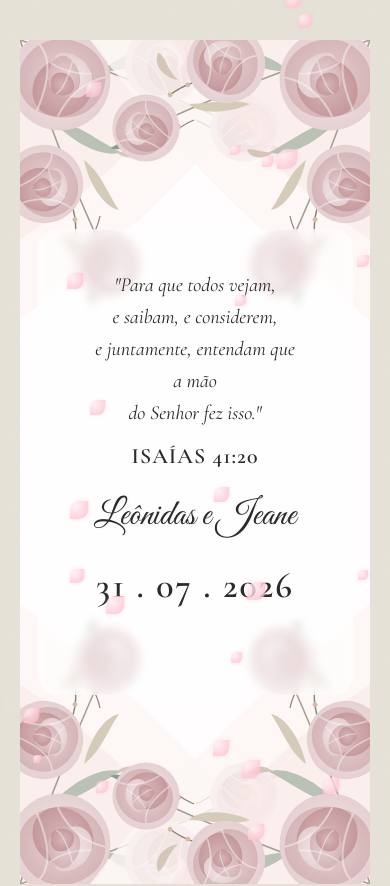
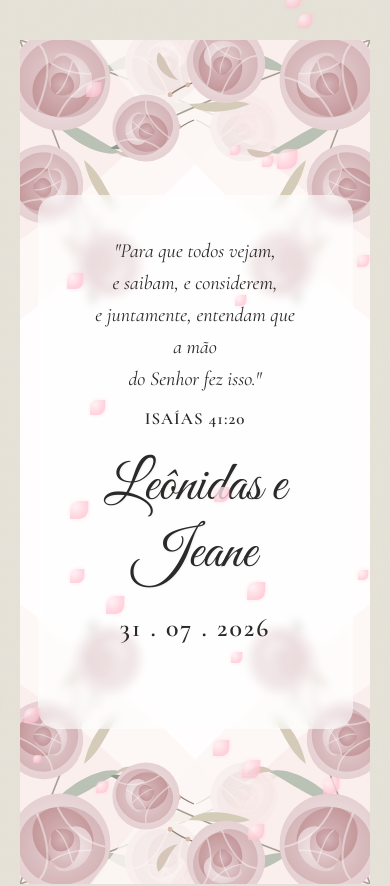
Before and after one commit to billiezinha/convite, a React (Vite) app: page / in a window 390 px wide. Shown: the top 886 px of the page. Built offline with nearby package versions, Linux system fonts and the light colour scheme.

Commit message:
feat: initialize App.css with hero, section, and falling petal animation styles

```diff
--- a/src/App.css
+++ b/src/App.css
@@ -71,7 +71,7 @@
 }
 
 .verse-ref {
-  font-size: 1.1rem;
+  font-size: 0.85rem;
   font-weight: 600;
   text-transform: uppercase;
   letter-spacing: 1px;
@@ -79,7 +79,7 @@
 
 .couple-names {
   font-family: var(--font-cursive);
-  font-size: 3.2rem;
+  font-size: 4.5rem;
   color: var(--text-dark);
   line-height: 1.2;
   text-align: center;
@@ -89,13 +89,13 @@
 
 @media (max-width: 450px) {
   .couple-names {
-    font-size: 1.8rem;
+    font-size: 2.8rem;
   }
   .bible-verse {
     font-size: 1rem;
   }
   .wedding-date {
-    font-size: 1.3rem;
+    font-size: 1.1rem;
   }
 }
 
@@ -105,7 +105,7 @@
 
 .wedding-date {
   font-family: var(--font-serif);
-  font-size: 1.8rem;
+  font-size: 1.3rem;
   font-weight: 600;
   letter-spacing: 2px;
   color: var(--text-dark);
```
